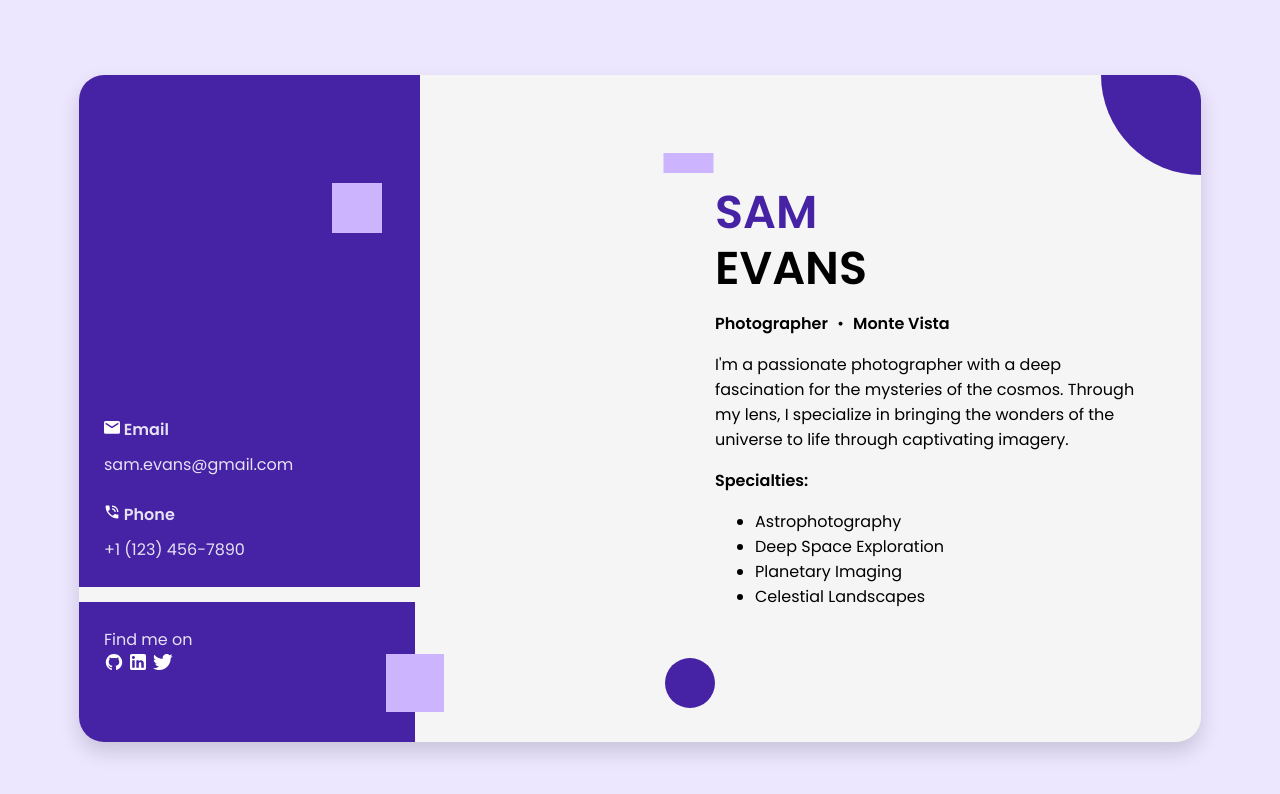
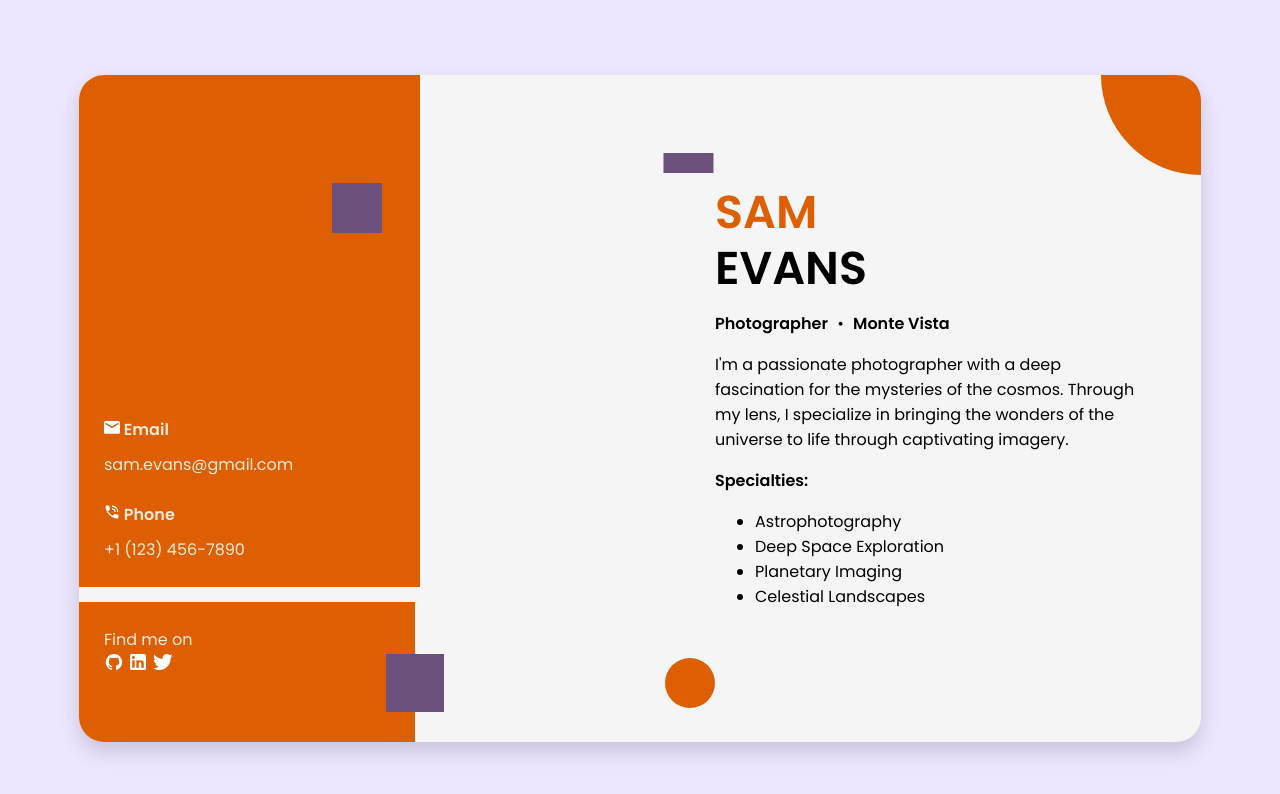
Before and after one commit to ryanriv/business-card, a SvelteKit app: page / in a window 1280 px wide. Shown: the top 794 px of the page. Built offline with nearby package versions, Linux system fonts and the light colour scheme.

Commit message:
update colors

```diff
--- a/src/routes/styles.css
+++ b/src/routes/styles.css
@@ -9,8 +9,8 @@
 	--color-black: rgba(0, 0, 0, 0.87);
 	--color-white: rgba(255, 255, 255, 0.87);
 	--color-text: var(--font-body);
-	--color-primary: #4622a5;
-	--color-accent: #cdb4ff;
+	--color-primary: #dd5f01;
+	--color-accent: #6c517d;
 	--color-bg-body: #ece6ff;
 	font-family: var(--font-body);
 	font-size: var(--font-size-base);
```
